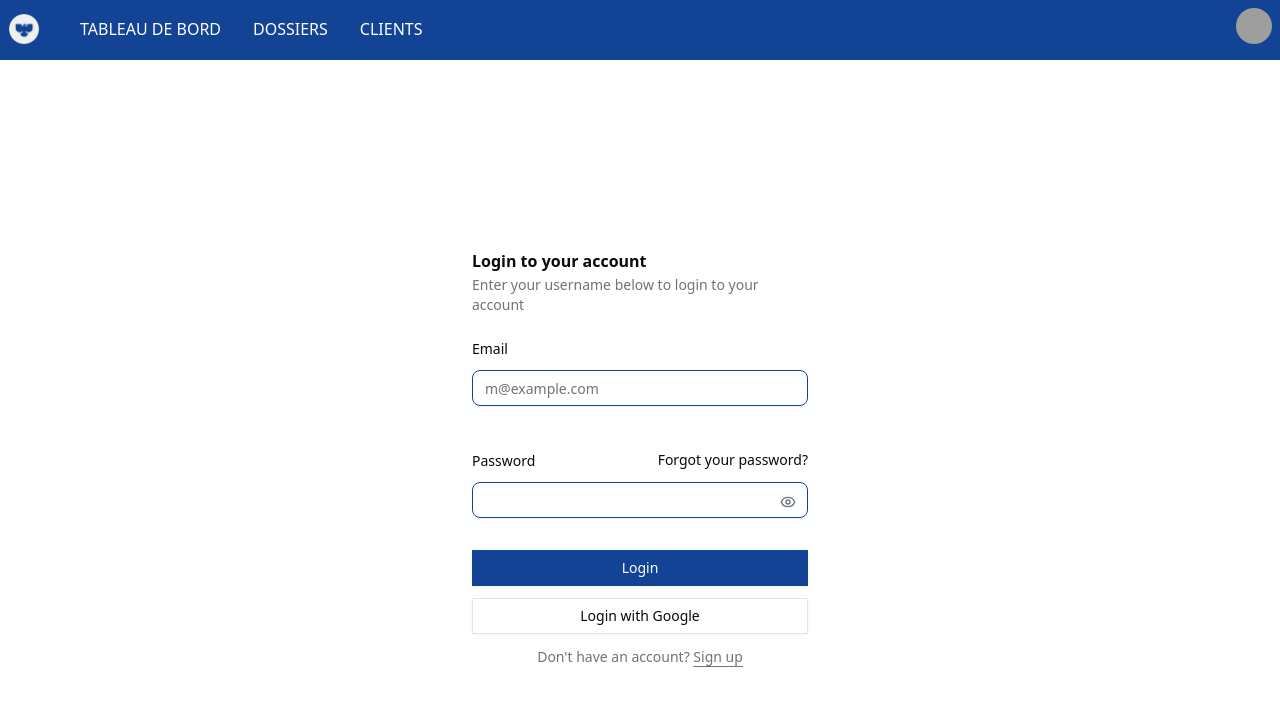
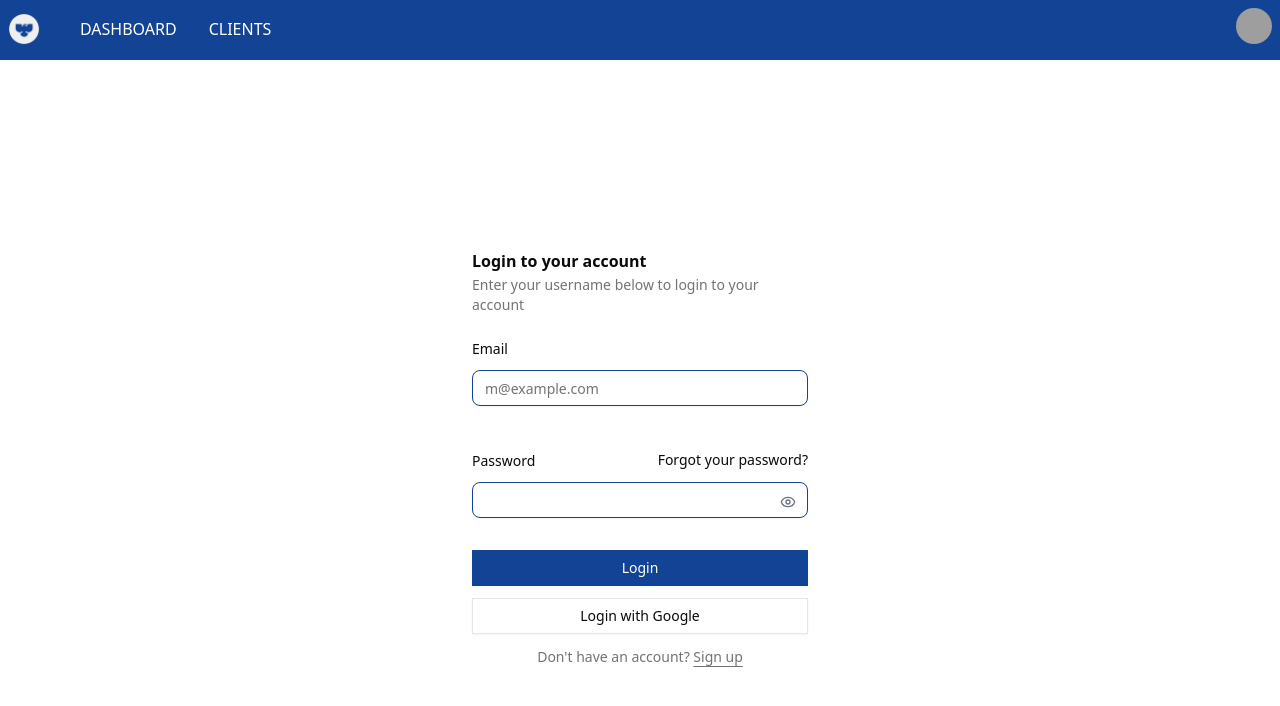
Before and after one commit to neginkashani92/RSFA, a React (Vite) app: page /login in a window 1280 px wide. Shown: the top 706 px of the page. Built offline with nearby package versions, Linux system fonts and the light colour scheme; grey boxes are pictures that could not be loaded.

Commit message:
Navbar updated

```diff
--- a/src/components/Layout/Navbar.jsx
+++ b/src/components/Layout/Navbar.jsx
@@ -10,8 +10,10 @@ import { Avatar, AvatarFallback, AvatarImage } from "@/components/ui/avatar";
 import { Link } from "react-router-dom";
 import { Menu } from "lucide-react";
 import favicon from "../../assets/img/favicon-260.png";
+import { useNavigate } from "react-router-dom";
 
 function Navbar() {
+  const navigate = useNavigate();
   return (
     <>
       <header className="bg-navy text-white w-full h-15">
@@ -20,10 +22,7 @@ function Navbar() {
             <img src={favicon} alt="RSAF-logo" className="w-8 h-8" />
             <nav className="hidden md:flex space-x-8 text-md px-4" aria-label="main">
               <Link to="/" className="hover:opacity-70">
-                TABLEAU DE BORD
-              </Link>
-              <Link to="/setting" className="hover:opacity-70">
-                DOSSIERS
+                DASHBOARD
               </Link>
               <Link to="/client" className="hover:opacity-70">
                 CLIENTS
@@ -56,7 +55,7 @@ function Navbar() {
               </DropdownMenuTrigger>
 
               <DropdownMenuContent>
-                <DropdownMenuItem>Profile</DropdownMenuItem>
+                <DropdownMenuItem onClick={() => navigate(`/setting`)}>Setting</DropdownMenuItem>
                 <DropdownMenuSeparator />
                 <DropdownMenuItem>Logout</DropdownMenuItem>
               </DropdownMenuContent>
@@ -123,8 +122,7 @@ function Navbar() {
                     </Avatar>
                   </div>
                   <div className="flex flex-col gap-4 text-center">
-                    <Link to="/">TABLEAU DE BORD</Link>
-                    <Link to="/setting">DOSSIERS</Link>
+                    <Link to="/">DASHBOARD</Link>
                     <Link to="/client">CLIENTS</Link>
                   </div>
                 </nav>
```
